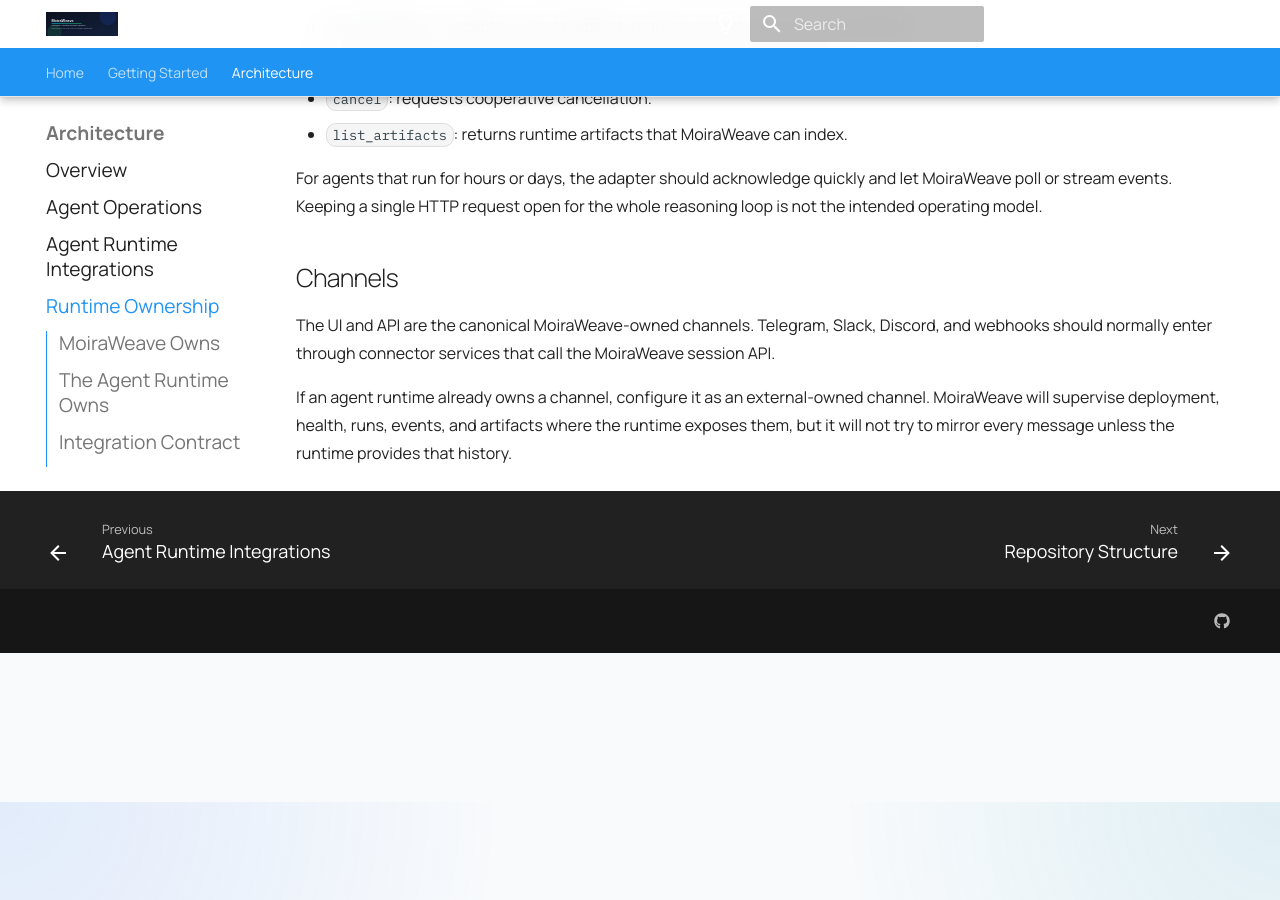
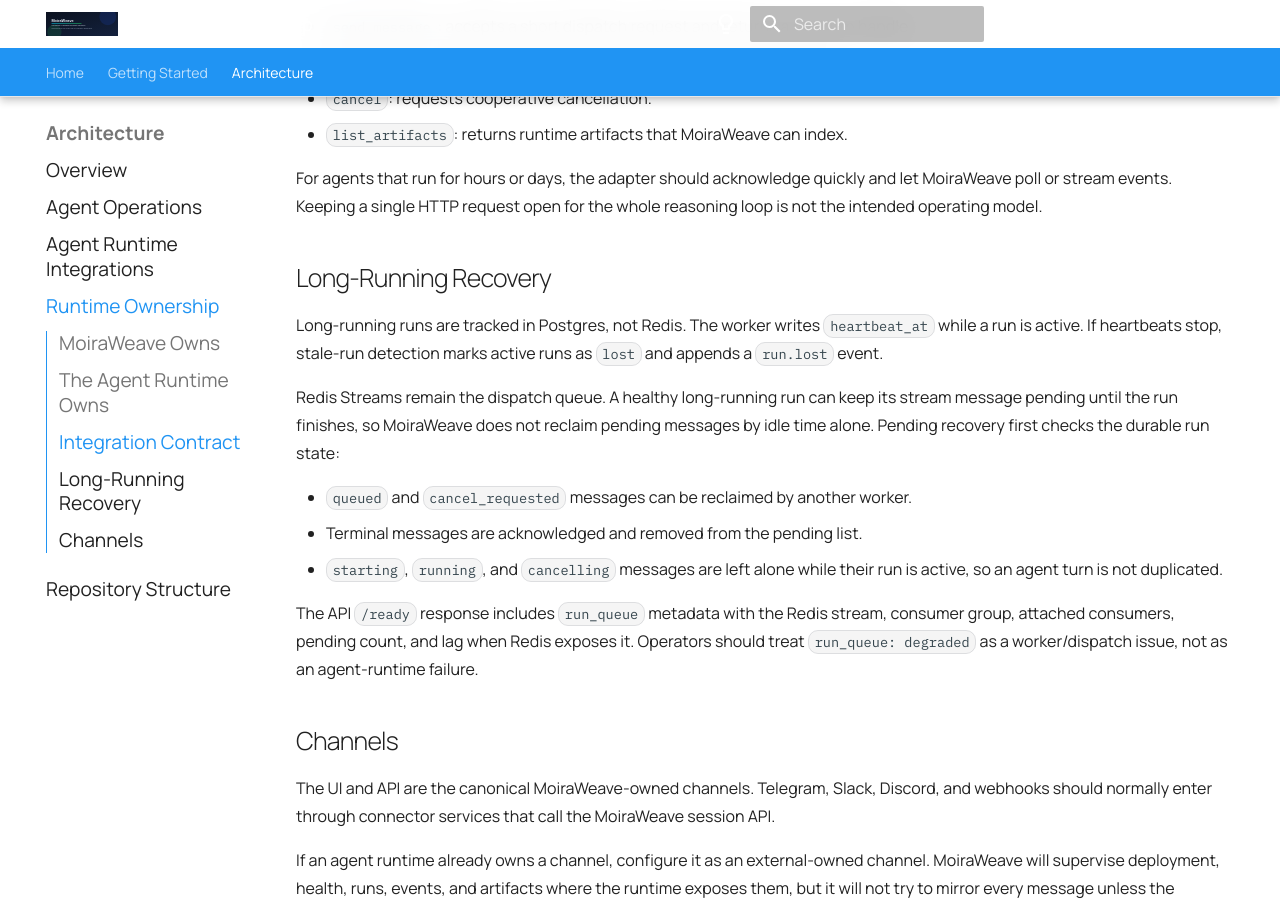
Before and after one commit to moiraweave-labs/moiraweave-docs, an MkDocs documentation site: the page built from docs/runtime-ownership.md, in a window 1280 px wide and 900 px high, scrolled down 998 px. Built offline with MkDocs 1.6.1 and Material for MkDocs 9.7.7, drawn with Linux system fonts in a browser that asks for light colours; comment, search, counter and statistics services are not loaded; some of the changed text lies outside the part shown.

Commit message:
docs: explain long-running run recovery

```diff
--- a/docs/runtime-ownership.md
+++ b/docs/runtime-ownership.md
@@ -11,7 +11,8 @@ custom agent server.
 - Runs, sessions, user messages, assistant responses, events, and artifacts.
 - Local Compose and Kubernetes deployment assets.
 - UI/API/CLI interaction paths.
-- Cancellation requests, heartbeat, stale-run detection, and operational status.
+- Cancellation requests, heartbeat, stale-run detection, Redis pending-message
+  cleanup, and operational status.
 - Secret references, channel routing metadata, and audit records.
 
 ## The Agent Runtime Owns
@@ -36,6 +37,27 @@ For agents that run for hours or days, the adapter should acknowledge quickly an
 let MoiraWeave poll or stream events. Keeping a single HTTP request open for the
 whole reasoning loop is not the intended operating model.
 
+## Long-Running Recovery
+
+Long-running runs are tracked in Postgres, not Redis. The worker writes
+`heartbeat_at` while a run is active. If heartbeats stop, stale-run detection
+marks active runs as `lost` and appends a `run.lost` event.
+
+Redis Streams remain the dispatch queue. A healthy long-running run can keep its
+stream message pending until the run finishes, so MoiraWeave does not reclaim
+pending messages by idle time alone. Pending recovery first checks the durable
+run state:
+
+- `queued` and `cancel_requested` messages can be reclaimed by another worker.
+- Terminal messages are acknowledged and removed from the pending list.
+- `starting`, `running`, and `cancelling` messages are left alone while their
+  run is active, so an agent turn is not duplicated.
+
+The API `/ready` response includes `run_queue` metadata with the Redis stream,
+consumer group, attached consumers, pending count, and lag when Redis exposes
+it. Operators should treat `run_queue: degraded` as a worker/dispatch issue,
+not as an agent-runtime failure.
+
 ## Channels
 
 The UI and API are the canonical MoiraWeave-owned channels. Telegram, Slack,
```
Also changed, not shown: docs/architecture.md (+8 -0 lines), docs/quickstart.md (+1 -0 lines).
